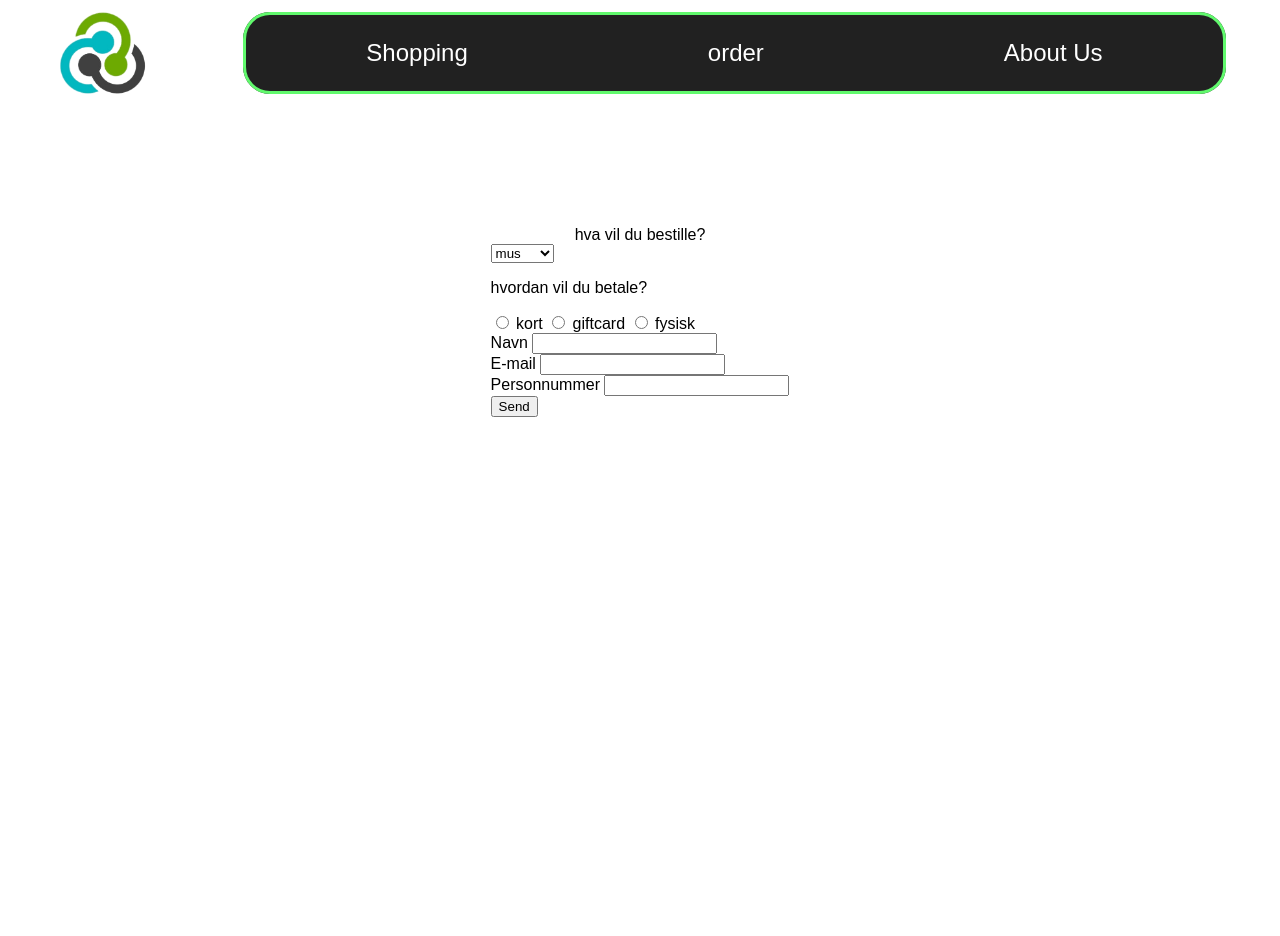
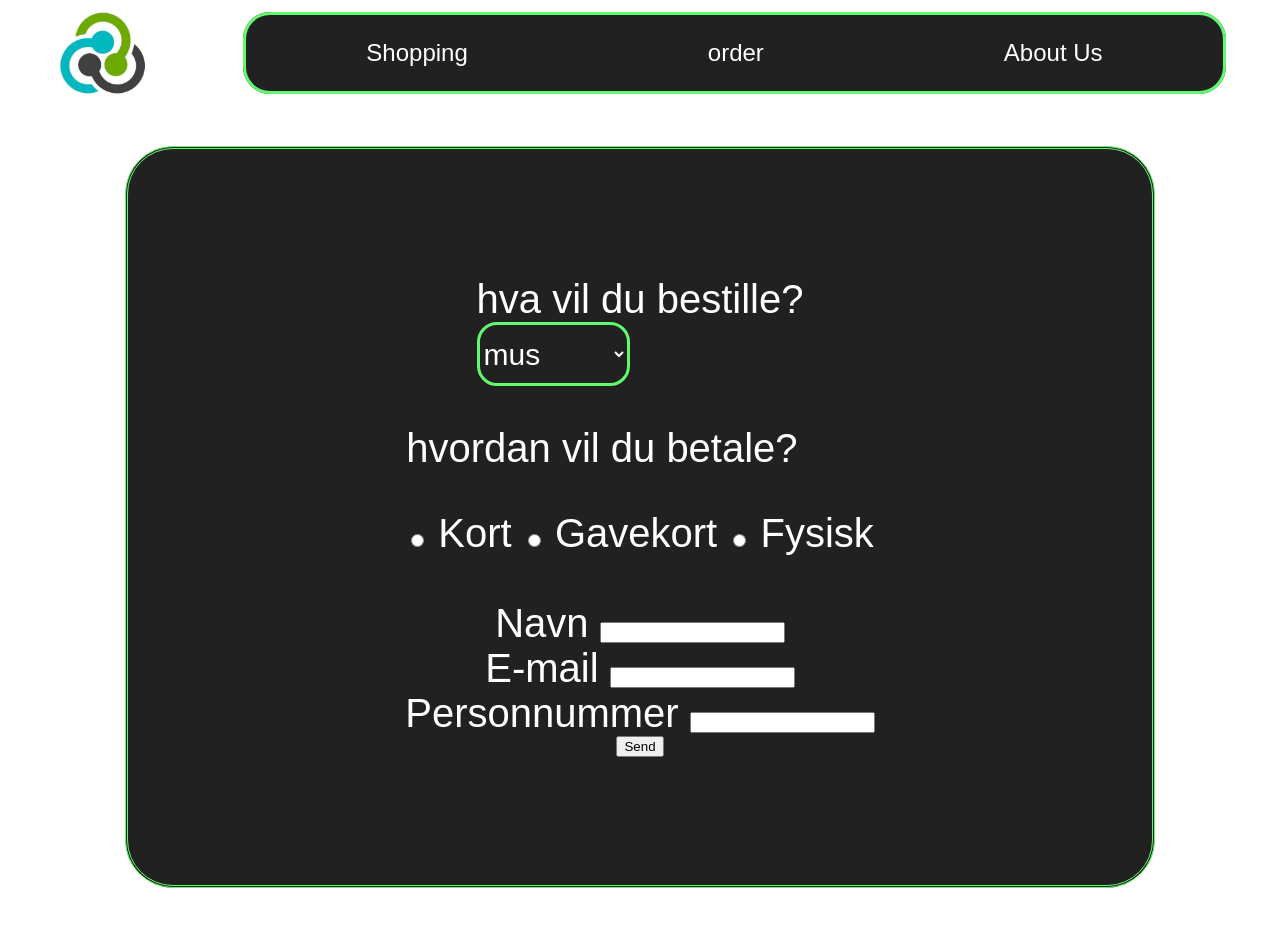
Before and after one commit to Owlity/Oppdrag1, a Flask app: page /order in a window 1280 px wide. Before the commit the page ends 417 px from the top, so only its background shows below. Run offline with Flask 3, Linux system fonts and the light colour scheme.

Commit message:
litt arbeid

```diff
--- a/static/css/style.css
+++ b/static/css/style.css
@@ -79,67 +79,129 @@
   justify-content: space-around;
   align-items: center;
 }
+
 body {
-    background-color:#ffffff
+  background-color: #ffffff
 }
+
 h1 {
   display: flex;
   justify-content: center;
   font-family: Arial, Helvetica, sans-serif;
   font-size: 2rem;
 }
+
 h2 {
   display: flex;
   justify-content: center;
   font-family: Arial, Helvetica, sans-serif;
   font-size: 1
 }
+
 #logo {
+  display: flex;
+  justify-self: start;
   width: 6rem
+
+
 }
+
 .shoplist {
   display: flex;
 
 }
+
 #mus {
   color: #212121;
 }
+
 .shoplist {
-  padding:2rem;
+  padding: 2rem;
   display: flex;
-  flex-wrap: wrap;
-  justify-content: space-around;
+  justify-self: center;
+  display: grid;
+  grid-template-columns: auto auto auto;
   border-color: #61f96d;
   border-style: double;
   border-radius: 2rem;
   gap: 6rem;
+  background-color: #212121;
+  width: 70vw;
 }
 
-.shoplist div{
+.shoplist div {
   background-color: aquamarine;
   padding: 2rem;
-  border-radius: 3rem ;
+  border-radius: 3rem;
   display: flex;
-  align-items:center ;
+  align-items: center;
   flex-direction: column;
 }
-.shoplist img{
-  width:11rem;
+
+.shoplist img {
+  width: 11rem;
 }
+
 .aboutus {
   display: flex;
   flex-direction: column;
   align-items: center;
   font-family: Arial, Helvetica, sans-serif;
+  background-color: #212121;
   border-color: #61f96d;
   border-style: double;
-  padding: 2rem;
+  color: #ffffff;
+  height: 60vh;
+  border-radius: 6vh;
+  margin: 6vh;
 }
+
 .orderpage {
   display: flex;
   align-items: center;
   flex-direction: column;
   font-family: Arial, Helvetica, sans-serif;
   padding: 8rem;
+  background-color: #212121;
+  border-color: #61f96d;
+  border-style: double;
+  color: #ffffff;
+  height: 60vh;
+  border-radius: 6vh;
+  margin: 6vh;
+  width: 60vw;
+  justify-self: center;
+  font-size: 40px;
+}
+
+.intro {
+  display: flex;
+  justify-self: center;
+  flex-direction: column;
+  background-color: #212121;
+  border-color: #61f96d;
+  border-style: double;
+  color: #ffffff;
+  border-radius: 6vh;
+  width: 20vw;
+  margin: 5vh;
+  padding-right: 2vh;
+  padding-left: 2vh;
+  padding-top: 2vh;
+}
+
+.produktype select {
+background-color:#212121;
+border-color: #61f96d;
+border-radius: 20px;
+color: white;
+width: 12vw;
+height: 8vh;
+font-size: 30px;
+border-width: 0.4vh;
+}
+
+.betalingsmetode input{
+  accent-color: #62f96d;
 
 }
--- a/templates/index.html
+++ b/templates/index.html
@@ -13,9 +13,10 @@
     {% extends "base.html" %}
     {% block title %}Forside{% endblock %}
     {% block content %}
+    <div class="intro">
     <h1>Velkommen til verdags shopping</h1>
     <h2>Vil du ta en titt på noen av produktene våre?<h2>
-
+            </div>
     <div class="shoplist">
         <div id="mus">
             <img src="static/images/mus1.png" alt="image of glourius model D wired">
--- a/templates/orders.html
+++ b/templates/orders.html
@@ -1,6 +1,8 @@
 {% extends "base.html" %}
 {% block content %}
 <div class="orderpage">
+
+    <div class="produktype">
         <label>hva vil du bestille?</label>
         <form action="/order" method="POST">
             <select name="items" id="items">
@@ -8,16 +10,30 @@
                 <option value="{{ items }}">{{ items }}</option>
                 {% endfor %}
             </select>
+    </div>
+
+    <div class="betalingsmetode">
         <p>hvordan vil du betale?</p>
-        <input type="radio" name="produkt" value="med kort" id="produkt"> kort
-        <input type="radio" name="produkt" value="med giftcard"> giftcard
-        <input type="radio" name="produkt" value="fysisk"> fysisk
+        <input type="radio" name="produkt" value="med kort" id="produkt"> Kort
+        <input type="radio" name="produkt" value="med giftcard"> Gavekort
+        <input type="radio" name="produkt" value="fysisk"> Fysisk
+    </div>
+
+    <div class="navn">
         <br><label>Navn</label>
         <input type="text" name="navn"><br>
+    </div>
+
+    <div class="mail">
         <label>E-mail</label>
         <input type="email" name="email"><br>
+    </div>
+
+    <div class="pnum">
         <label>Personnummer</label>
         <input type="number" name="pnummer"><br>
+    </div>
+
     <button type="submit">Send</button>
 
     </form>
```
Lines whose indentation alone changed are shown as unchanged.
